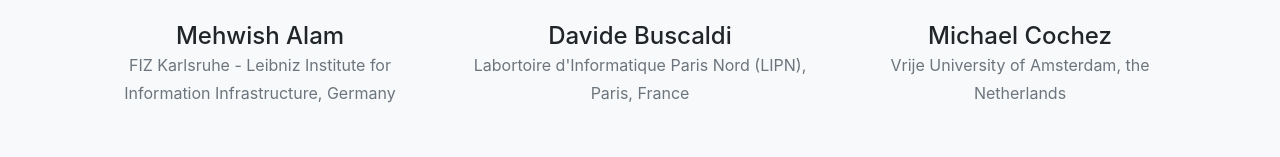
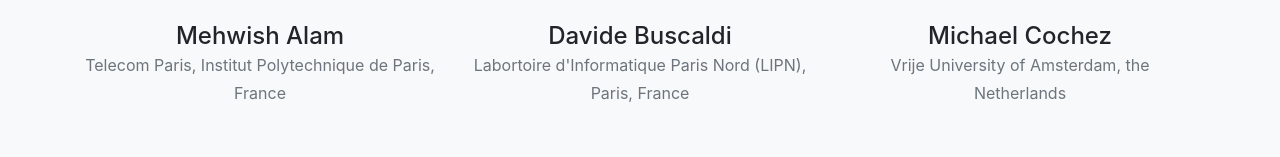
Before and after one commit to alammehwish/dl4kg2023, a website with bundled scripts: page index.html in a window 1280 px wide. Shown: the part 4852-5009 px from the top of the page. Built offline with nearby package versions, Linux system fonts and the light colour scheme; files whose address does not match are found by name; a web font is replaced by a local one.

Commit message:
index.html updated

```diff
--- a/index.html
+++ b/index.html
@@ -379,7 +379,7 @@
           <div class="team-member">
             <img style="max-width:none" class="mx-auto rounded-circle" src="img/team/alam.jpg" alt="">
             <h4>Mehwish Alam</h4>
-            <p class="text-muted">FIZ Karlsruhe - Leibniz Institute for Information Infrastructure, Germany</p>
+            <p class="text-muted">Telecom Paris, Institut Polytechnique de Paris, France</p>
             <ul class="list-inline social-buttons">
             </ul>
           </div>
```
